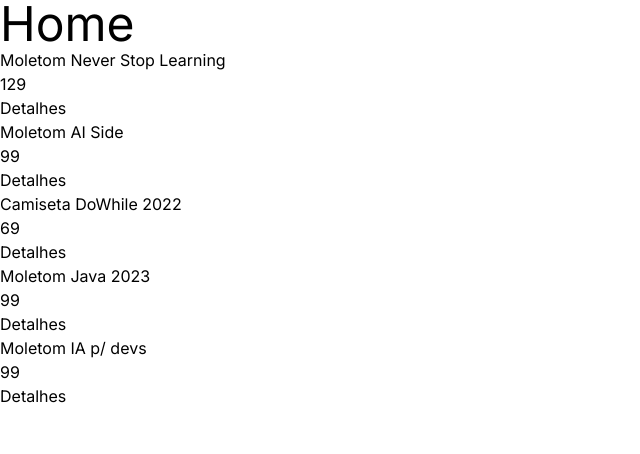
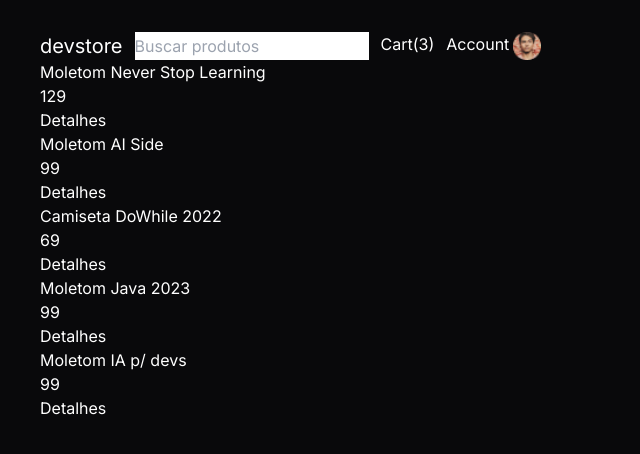
Before and after one commit to logcode-ao/practicing-reactjs, a React (Vite) app in the folder app-teamwork/devstore/: page / in a window 1280 px wide. Shown: the top 454 px of the page, without its empty margins (0-640 px from the left). Built offline with nearby package versions, Linux system fonts and the light colour scheme.

Commit message:
feat: Primeiras alterações, adicionando imagens e construindo a home

```diff
--- a/app-teamwork/devstore/src/pages/home.tsx
+++ b/app-teamwork/devstore/src/pages/home.tsx
@@ -1,12 +1,24 @@
 import { Link } from "react-router-dom";
 import data from "../data/data.json";
+import moletom1 from "../assets/moletom1.png";
+import foto from "../assets/foto1.png";
 
 export function Home() {
   const { products } = data;
 
   return (
+    <main className="min-h-[100vh] text-white pt-8 pb-8 pr-10 pl-10 text bg-[#09090B]">
       <div>
-      <h1 className="text-5xl">Home</h1>
+        <header className="flex gap-3">
+          <h2 className="text-xl">devstore</h2>
+          <input type="text" placeholder="Buscar produtos" />
+          <ul className="flex gap-3">
+            <li>Cart(3)</li>
+            <li className="flex gap-1">
+              <span>Account</span> <img src={foto} />
+            </li>
+          </ul>
+        </header>
         {products.map((product) => (
           <div key={product.id}>
             <h1>{product.title}</h1>
@@ -15,5 +27,6 @@
           </div>
         ))}
       </div>
+    </main>
   );
 }
```
Also changed, not shown: app-teamwork/devstore/src/assets/foto1.png (added), app-teamwork/devstore/src/assets/moletom1.png (added). Lines whose indentation alone changed are shown as unchanged.
